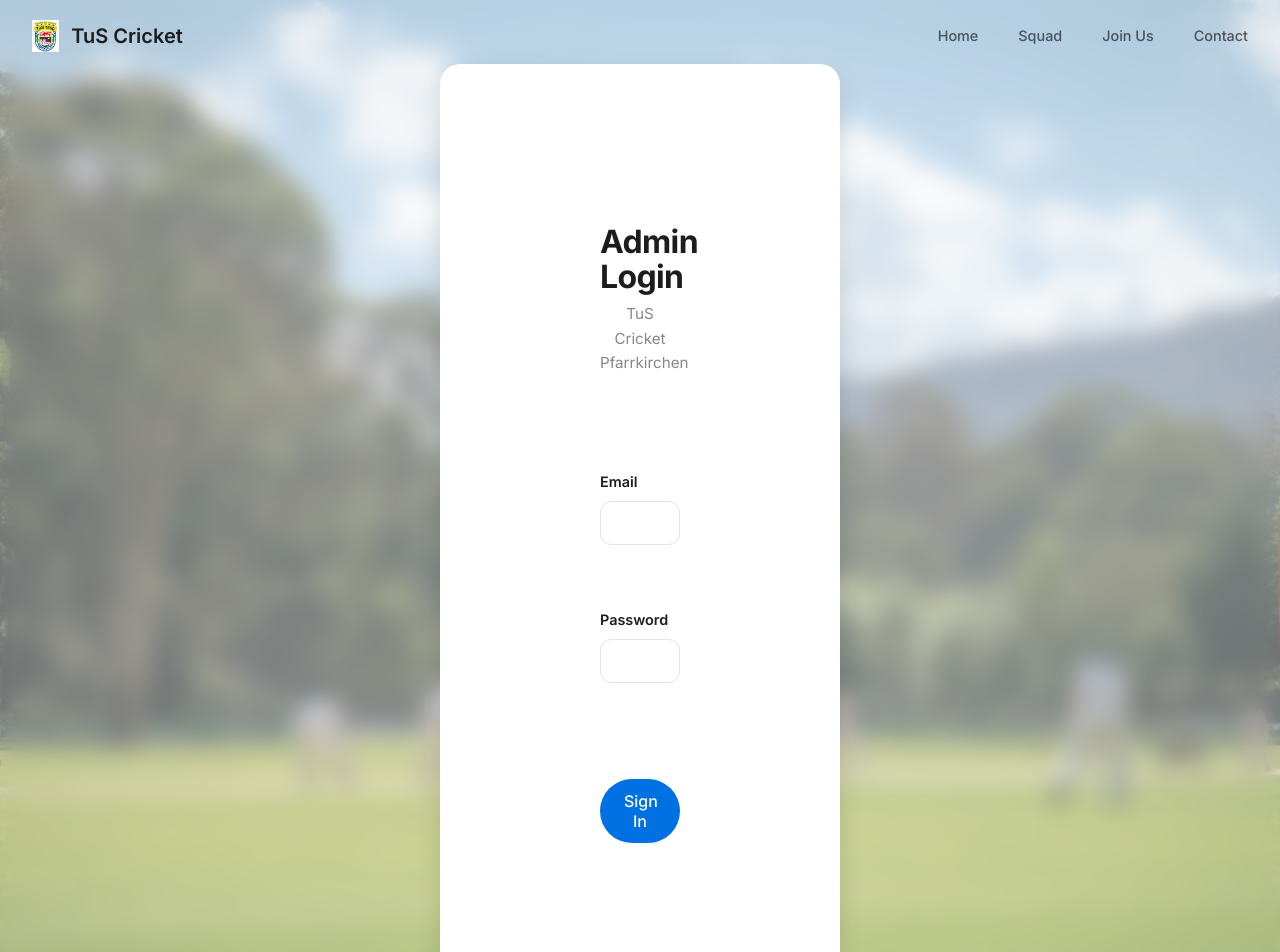
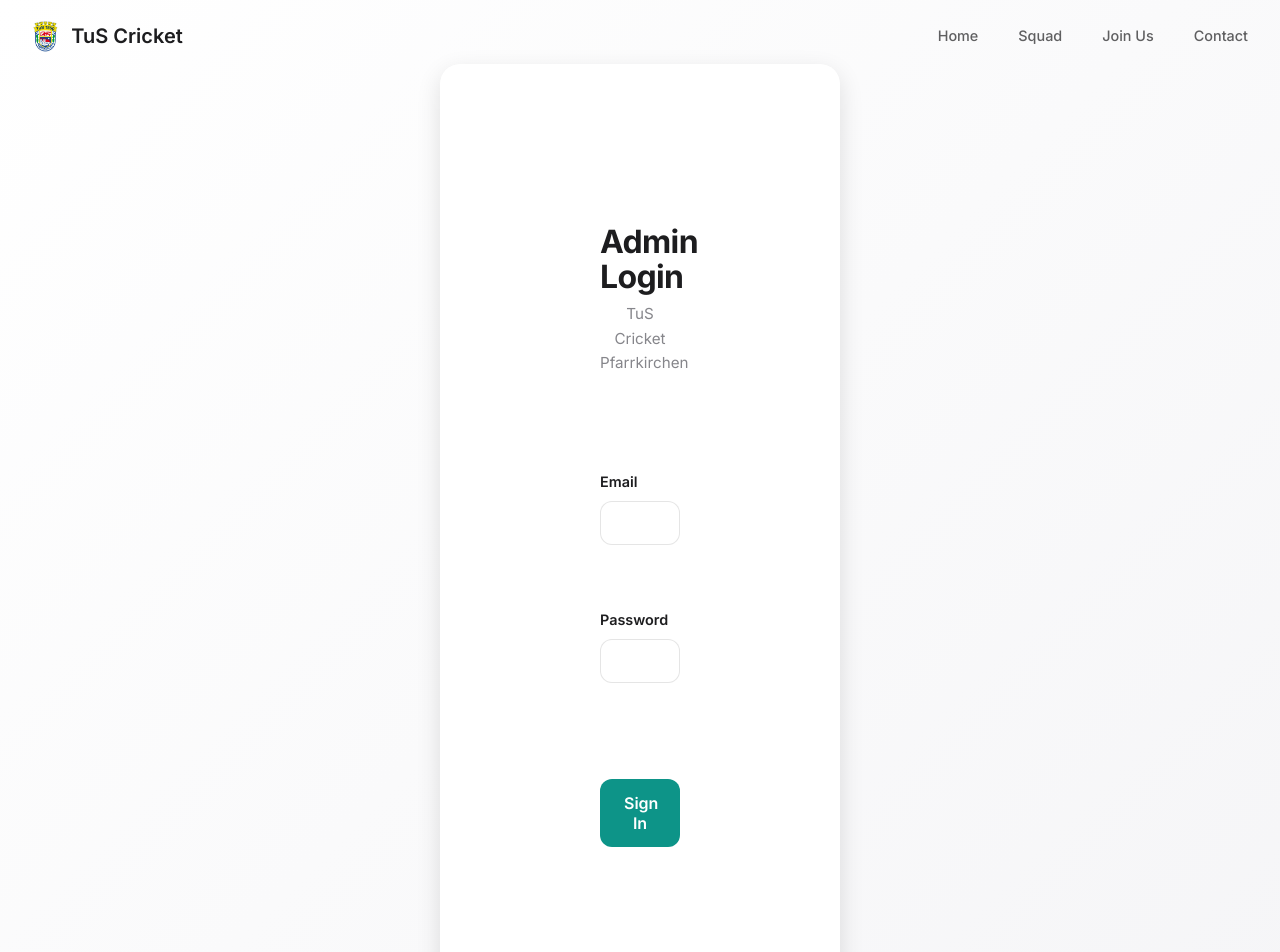
Before and after one commit to BrikeshG/TUS-cricket.web, a React (Vite) app: page /admin/login in a window 1280 px wide. Shown: the top 952 px of the page. Built offline with nearby package versions, Linux system fonts and the light colour scheme; no server answers.

Commit message:
revert: undo login page changes (user did not request this)

```diff
--- a/src/pages/admin/Login.css
+++ b/src/pages/admin/Login.css
@@ -3,38 +3,19 @@
     display: flex;
     align-items: center;
     justify-content: center;
-    background-image: url('/hero-bg.jpg');
-    background-size: cover;
-    background-position: center;
+    background: linear-gradient(135deg, var(--color-bg) 0%, var(--color-bg-secondary) 100%);
     padding: var(--spacing-lg);
-    position: relative;
-}
-
-/* Same overlay as Hero section */
-.login-page::before {
-    content: '';
-    position: absolute;
-    top: 0;
-    left: 0;
-    right: 0;
-    bottom: 0;
-    background: rgba(255, 255, 255, 0.4);
-    backdrop-filter: blur(12px);
-    -webkit-backdrop-filter: blur(12px);
 }
 
 .login-container {
     width: 100%;
     max-width: 400px;
-    position: relative;
-    z-index: 1;
 }
 
 .login-card {
     padding: var(--spacing-xxl);
     border-radius: var(--radius-lg);
     background: white;
-    box-shadow: var(--shadow-lg);
 }
 
 .login-header {
@@ -82,8 +63,8 @@
 
 .form-group input:focus {
     outline: none;
-    border-color: var(--color-primary);
-    box-shadow: 0 0 0 3px rgba(0, 113, 227, 0.1);
+    border-color: var(--color-accent);
+    box-shadow: 0 0 0 3px rgba(13, 148, 136, 0.1);
 }
 
 .form-group input:disabled {
@@ -101,12 +82,12 @@
 }
 
 .login-btn {
-    padding: 12px 24px;
-    background: var(--color-primary);
+    padding: 14px 24px;
+    background: var(--color-accent);
     color: white;
     border: none;
-    border-radius: var(--radius-full);
-    font-weight: 500;
+    border-radius: var(--radius-md);
+    font-weight: 600;
     font-size: 1rem;
     cursor: pointer;
     transition: var(--transition-normal);
@@ -114,12 +95,8 @@
 }
 
 .login-btn:hover:not(:disabled) {
-    background: var(--color-primary-hover);
-    transform: scale(1.02);
-}
-
-.login-btn:active:not(:disabled) {
-    transform: scale(0.98);
+    background: var(--color-primary);
+    transform: translateY(-2px);
 }
 
 .login-btn:disabled {
```
